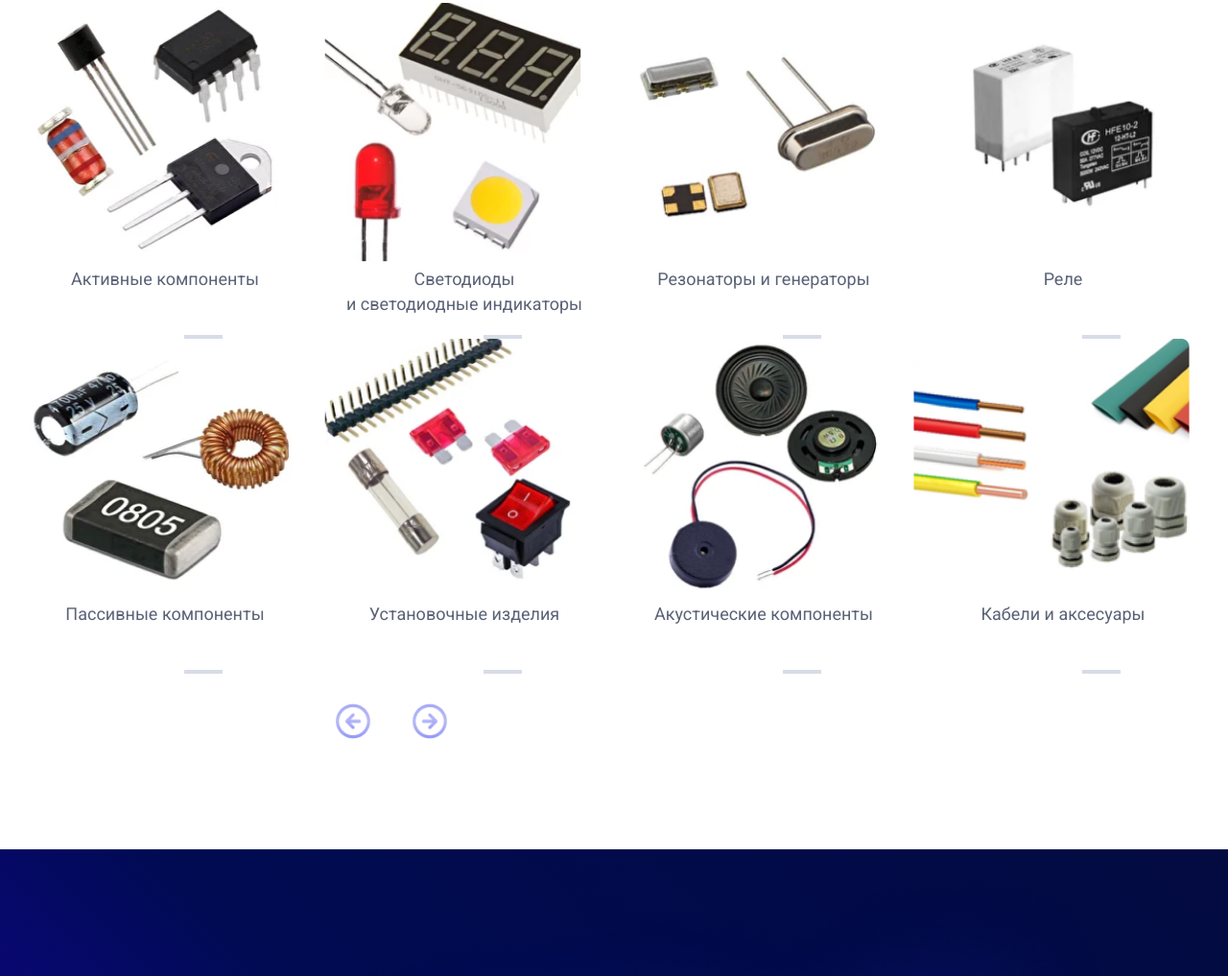
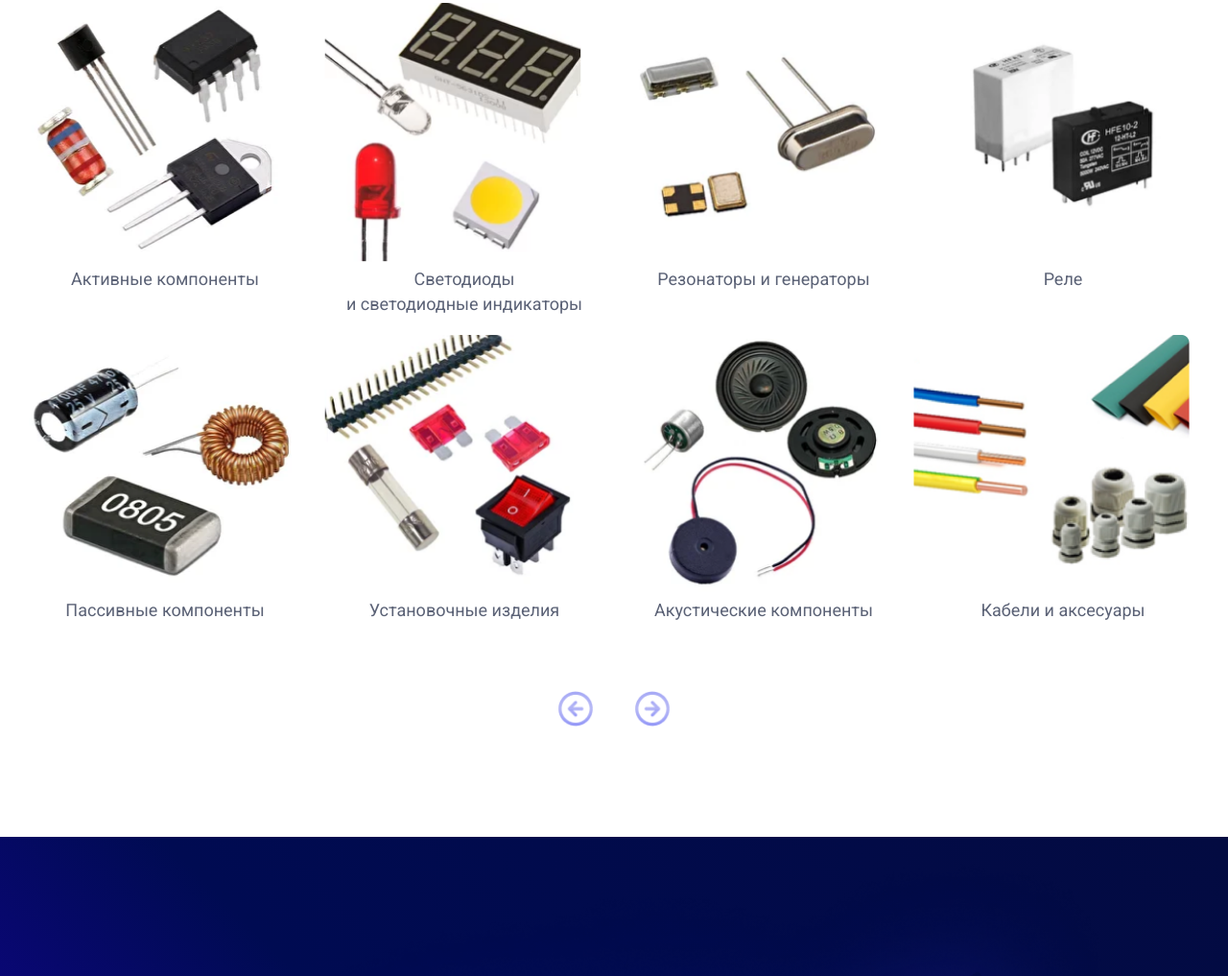
Before and after one commit to Petr-lover-of-justice/layout-electronic-landing-page, a website: page index.html in a window 1280 px wide. Shown: the part 723-1740 px from the top of the page at 96% size. Drawn offline with nearby package versions, Linux system fonts and the light colour scheme.

Commit message:
correctionFix

```diff
--- a/index.html
+++ b/index.html
@@ -7,6 +7,12 @@
 
     <link rel="preconnect" href="https://fonts.googleapis.com" />
     <link rel="preconnect" href="https://fonts.gstatic.com" crossorigin />
+    <link
+      rel="icon"
+      type="image/x-icon"
+      href="https://w7.pngwing.com/pngs/526/893/png-transparent-russia-gazprom-neft-business-logo-russia-text-world-drilling-rig.png"
+      class="icon"
+    />
     <link
       href="https://fonts.googleapis.com/css2?family=Roboto:wght@300;400;500;700&display=swap"
       rel="stylesheet"
@@ -20,9 +26,9 @@
   </head>
   <body>
     <div class="container">
-      <header class="header">
+      <header>
         <div class="burger center">
-          <input type="checkbox" id="check-menu" class="burger-check"/>
+          <input type="checkbox" id="check-menu" class="burger-check" />
           <label for="check-menu"></label>
           <div class="burger-line"></div>
           <div class="burger-line"></div>
@@ -53,19 +59,16 @@
           <div class="header-form__button">Поиск</div>
         </div>
       </header>
-
       <div class="catalog">
         <h2>КАТАЛОГ</h2>
         <div class="slider">
           <div class="slider__item">
             <img src="./img/slider1.png" alt="slider" />
             <p>Активные компоненты</p>
-            <div class="slider__border"></div>
           </div>
           <div class="slider__item">
             <img src="./img/slider2.png" alt="slider" />
             <p>Пассивные компоненты</p>
-            <div class="slider__border"></div>
           </div>
           <div class="slider__item">
             <img src="./img/slider3.png" alt="slider" />
@@ -73,42 +76,34 @@
               Светодиоды <br />
               и светодиодные индикаторы
             </p>
-            <div class="slider__border"></div>
           </div>
           <div class="slider__item">
             <img src="./img/slider4.png" alt="slider" />
             <p>Установочные изделия</p>
-            <div class="slider__border"></div>
           </div>
           <div class="slider__item">
             <img src="./img/slider5.png" alt="slider" />
             <p>Резонаторы и генераторы</p>
-            <div class="slider__border"></div>
           </div>
           <div class="slider__item">
             <img src="./img/slider6.png" alt="slider" />
             <p>Акустические компоненты</p>
-            <div class="slider__border"></div>
           </div>
           <div class="slider__item">
             <img src="./img/slider7.png" alt="slider" />
             <p>Реле</p>
-            <div class="slider__border"></div>
           </div>
           <div class="slider__item">
             <img src="./img/slider8.png" alt="slider" />
             <p>Кабели и аксесуары</p>
-            <div class="slider__border"></div>
           </div>
           <div class="slider__item">
             <img src="./img/slider8.png" alt="slider" />
             <p>Кабели и аксесуары</p>
-            <div class="slider__border"></div>
           </div>
           <div class="slider__item">
             <img src="./img/slider8.png" alt="slider" />
             <p>Кабели и аксесуары</p>
-            <div class="slider__border"></div>
           </div>
         </div>
         <div class="arrow center"></div>
@@ -211,8 +206,10 @@
             <button class="button-send">ОТПРАВИТЬ</button>
           </form>
           <div class="call__afterword">
-            Нажимая на кнопку, вы даете согласие на обработку <a href="#" class="call__date">персональных
-              данных</a> и соглашаетесь с условиями  <a href="#" class="call__accord">пользовательского соглашения</a>
+            Нажимая на кнопку, вы даете согласие на обработку
+            <a href="#" class="call__date">персональных данных</a> и
+            соглашаетесь с условиями
+            <a href="#" class="call__accord">пользовательского соглашения</a>
           </div>
         </div>
       </div>
@@ -252,7 +249,7 @@
           >
         </div>
         <div class="footer-menu internal">
-          <span> </span>
+          <span>Другое</span>
           <a href="#" class="footer-menu__block"
             >Элементы питания и аксессуары</a
           >
--- a/js/js.js
+++ b/js/js.js
@@ -1,58 +1,15 @@
 $(document).ready(function () {
-  let width = $(window).width();
-  if(width<1000){
-    $(".slider").slick({
-      rows: 2,
-      slidesToShow: 2,
-      appendArrows: $(".arrow"),
-    });
-    $(".slider__item")
-    .on("mouseenter", function(){
-      $( this ).children( ".slider__border" ).css({
-          "width": "160px",
-          "margin-left": "0px",
-          "border-bottom": "30px"
-        });
-    })
-    .on("mouseleave", function() {
-      $( this ).children( ".slider__border" ).css({
-          "width": "40px",
-          "margin-left": "176px",
-          "border-bottom": "0px"
-        });
-    })
-  }else{
     $(".slider").slick({
       rows: 2,
       slidesToShow: 4,
       appendArrows: $(".arrow"),
+      responsive: [
+        {
+          breakpoint:1000,
+          settings:{
+            slidesToShow: 2,
+          }
+        }
+      ]
     });
-    $(".slider__item")
-    .on("mouseenter", function(){
-      $( this ).children( ".slider__border" ).css({
-          "width": "288px",
-          "margin-left": "0px",
-          "border-bottom": "30px"
-        });
-    })
-    .on("mouseleave", function() {
-      $( this ).children( ".slider__border" ).css({
-          "width": "40px",
-          "margin-left": "176px",
-          "border-bottom": "0px"
-        });
-    })
-  }
-
-
-  $(".document").on(function () {
-    console.log("dsf");
-      $(".this").slick({
-        rows: 1,
-        slidesToShow: 2,
-        appendArrows: $(".arrow"),
-      });
-      console.log(width);
-  })
-
 });
--- a/scss/style.scss
+++ b/scss/style.scss
@@ -3,9 +3,8 @@ body {
 }
 * {
   font-family: "Roboto";
-
 }
-:focus {
+*:focus {
   outline: none;
 }
 h2 {
@@ -16,13 +15,17 @@ h2 {
   text-transform: uppercase;
 }
 
+.iconLogo {
+  border-radius: 40px;
+}
+
 .container {
   overflow: hidden;
   .center {
-    margin: 0px 348px;
+    display:grid;
+    place-content: center;
   }
   header {
-
     max-width: 1920px;
     background: url(../img/backgroundHeder.png) no-repeat center,
       linear-gradient(217.93deg, #000c52 11.31%, #000051 60%);
@@ -50,6 +53,7 @@ h2 {
         visibility: hidden;
         width: 0;
         height: 0;
+
       }
 
       &__logo {
@@ -58,7 +62,9 @@ h2 {
         width: 131px;
       }
       &__contakt {
+        display: grid;
         margin-left: 50px;
+        white-space: nowrap;
         .telephone {
           display: block;
           margin-top: 20px;
@@ -67,7 +73,6 @@ h2 {
           font-size: 18px;
           text-decoration: none;
           float: right;
-
           text-shadow: 0px 4px 4px rgba(0, 0, 0, 0.25);
         }
         .mail {
@@ -165,17 +170,15 @@ h2 {
           width: 288px;
           height: 270.12px;
         }
-      .slider__border {
-        background: #d7dce7;
-        height: 4px;
-        width: 40px;
-        margin-left: 176px;
-      }
       }
       :hover {
         animation-name: circle;
         position: relative;
       }
+    }
+    .arrow{
+      display: flex;
+      margin-top: 25px;
     }
     .slick-arrow {
       font-size: 0px;
@@ -185,18 +188,15 @@ h2 {
       outline: none;
     }
     .slick-arrow.slick-prev {
-    left: 0;
       background: url("../img/arrow-left.png") 0 0 /100% no-repeat;
       outline: none;
       border: none;
     }
     .slick-arrow.slick-next {
-    right: 0;
       background: url("../img/arrow-right.png") 0 0 /100% no-repeat;
       outline: none;
       border: none;
       margin-left: 40px;
-    margin-top: 30px;
     }
   }
 
@@ -483,9 +483,8 @@ h2 {
         color: #fdfdfd;
         opacity: 0.6;
       }
-    .call__accord{
+      .call__accord {
         color: #fdfdfd;
-
       }
     }
   }
@@ -545,14 +544,13 @@ footer {
       margin-left: 0px;
       margin-top: 0px;
     }
-    .internal{
+    .internal {
       margin-top: 35px;
     }
     .center {
       margin: 0px 0px;
     }
     header {
-
       width: 100%;
       height: 470px;
       .burger {
@@ -793,8 +791,7 @@ footer {
       }
     }
     .call {
-      // height: 643px;
-     height:100%;
+      height: 100%;
       width: 100vw;
       h4 {
         font-style: normal;
@@ -820,13 +817,13 @@ footer {
         margin-left: auto;
         margin-right: auto;
       }
-      &-form{
+      &-form {
         display: block;
-        width:328px;
+        width: 328px;
         margin-right: auto;
         margin-left: auto;
         .call-form__input {
-          width:328px;
+          width: 328px;
           margin-top: 16px;
           height: 54px;
           margin-right: auto;
@@ -840,26 +837,24 @@ footer {
         }
       }
       &__afterword {
-        width:80vw;
+        width: 80vw;
         margin-left: auto;
         margin-right: auto;
-
+        margin-bottom: 40px;
         font-weight: 400;
         font-size: 10px;
         line-height: 17px;
         text-align: center;
         color: rgba(253, 253, 253, 0.6);
-
       }
     }
-    footer{
+    footer {
       display: block;
       height: 100%;
-      .footer-logo{
+      .footer-logo {
         margin-left: 20px;
-
       }
-      .footer-menu{
+      .footer-menu {
         display: block;
       }
     }
```
Also changed, not shown: css/style.css, 1 other file. Lines whose indentation alone changed are shown as unchanged.
